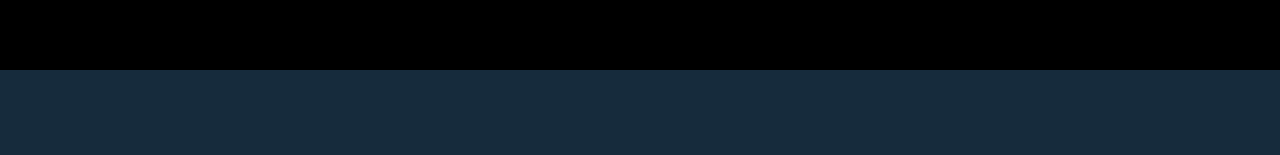
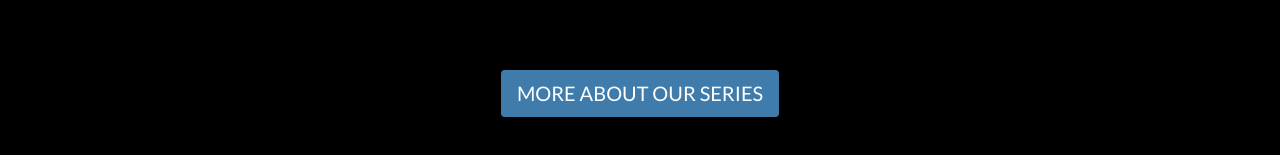
Before and after one commit to jasmincortez/zilantstudios, a React (Vite) app: page /home in a window 1280 px wide. Shown: the part 930-1085 px from the top of the page. Before the commit the page ends 1000 px from the top, so only its background shows below. Built offline with nearby package versions, Linux system fonts and the light colour scheme.

Commit message:
Add: Series button in home

```diff
--- a/src/Home.tsx
+++ b/src/Home.tsx
@@ -1,6 +1,7 @@
-import { Box, Button, Typography, alpha } from "@mui/material";
+import { Box, Button, Stack, Typography, alpha } from "@mui/material";
 import theme from "./theme";
 import { Margin } from "@mui/icons-material";
+import { Navigate } from "react-router-dom";
 
 export default function Home() {
   const imgsize = 40;
@@ -62,6 +63,23 @@
           ></iframe>
         </p>
       </Box>
+      {/* Serie Button */}
+      <Stack spacing={4} alignItems={"center"} sx={{ mb: 20 }}>
+        <Button
+          variant="contained"
+          component="a"
+          href="https://zilantstudios.com/series"
+          sx={{
+            color: "white",
+            minWidth: 0,
+            fontSize: 20,
+            fontWeight: "normal",
+            backgroundColor: "#3F7CAC",
+          }}
+        >
+          more about our series
+        </Button>
+      </Stack>
     </>
   );
 }
```
